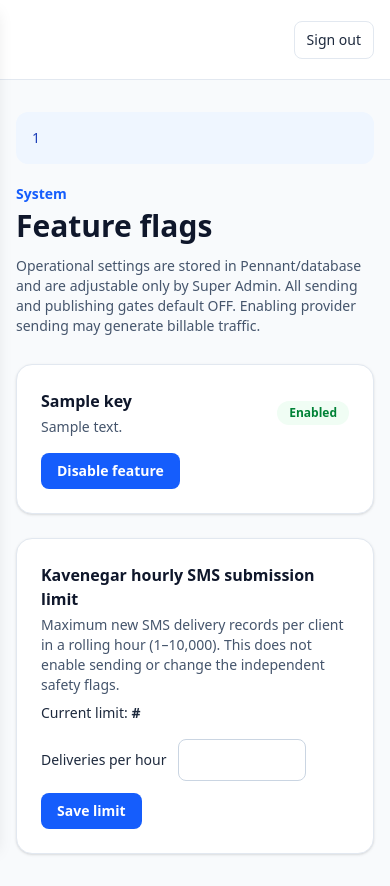
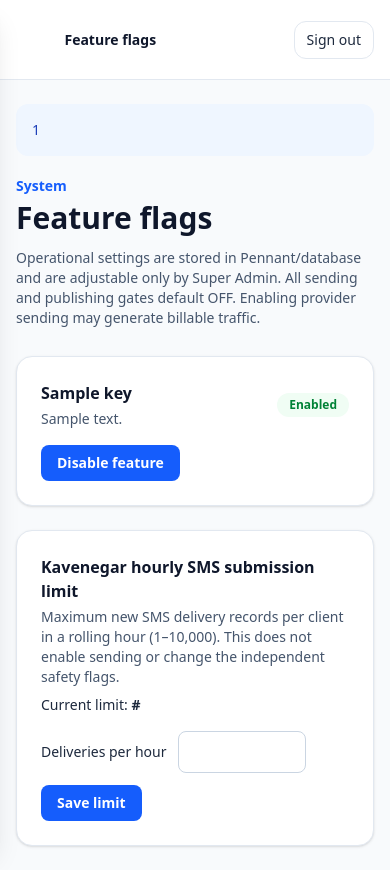
Before and after one commit to satrapit/arsamnet-relay, a Laravel app: template resources/views/admin/feature-flags.blade.php in a window 390 px wide. After the commit the page ends 853 px from the top, so only its background shows below. Run offline with Laravel 12, Linux system fonts and the light colour scheme; a user stored in the database is signed in; tables that the repository leaves empty hold one stand-in row (values such as "Sample post"); the template is opened without the code that fills it: most values are stand-ins (such as "Sample title", 1, 10 or a date in 2020); style sheets or scripts are compiled from the project's sources; some libraries are stand-ins or nearby versions; some web fonts are replaced.

Commit message:
feat(ui): refine responsive navigation, compact header and dashboard shell

```diff
--- a/resources/views/layouts/app.blade.php
+++ b/resources/views/layouts/app.blade.php
@@ -9,21 +9,21 @@
 <body class="min-h-screen bg-slate-50 font-sans text-slate-800 antialiased">
 <div class="min-h-screen lg:flex">
     <button type="button" data-sidebar-backdrop class="fixed inset-0 z-40 hidden bg-slate-950/40 lg:hidden" aria-label="Dismiss navigation"></button>
-    <aside id="platform-sidebar" data-sidebar aria-label="Platform navigation" class="fixed inset-y-0 start-0 z-50 w-72 shrink-0 -translate-x-full overflow-y-auto border-e border-slate-200 bg-white p-5 shadow-lg transition-transform duration-200 ease-out lg:static lg:min-h-screen lg:w-64 lg:translate-x-0 lg:shadow-none">
+    <aside id="platform-sidebar" data-sidebar aria-label="Platform navigation" class="fixed inset-y-0 start-0 z-50 w-72 shrink-0 -translate-x-full overflow-y-auto border-e border-slate-200 bg-white p-5 shadow-xl transition-transform duration-300 ease-out lg:sticky lg:top-0 lg:h-screen lg:w-64 lg:translate-x-0 lg:shadow-none">
         <div class="mb-5 flex justify-end lg:hidden"><button type="button" data-sidebar-close class="rounded-lg p-2 text-slate-600 hover:bg-slate-100" aria-label="Close navigation"><i class="fa-solid fa-xmark" aria-hidden="true"></i></button></div>
-        <div class="mb-8 flex items-center gap-3 text-lg font-bold text-slate-900">
-            <span class="flex size-10 items-center justify-center rounded-xl bg-blue-600 text-white"><i class="fa-solid fa-paper-plane" aria-hidden="true"></i></span>Arsam Relay
+        <div class="mb-9 flex items-center gap-3 border-b border-slate-100 pb-6 text-lg font-bold tracking-tight text-slate-900">
+            <span class="flex size-11 items-center justify-center rounded-2xl bg-blue-700 text-white shadow-sm shadow-blue-200"><i class="fa-solid fa-paper-plane" aria-hidden="true"></i></span>Arsam Relay
         </div>
         <nav aria-label="Primary navigation" class="grid gap-2 text-sm">
-            <a class="rounded-xl px-4 py-3 hover:bg-blue-50 {{ request()->routeIs('dashboard') ? 'bg-blue-50 font-semibold text-blue-700' : '' }}" href="{{ route('dashboard') }}"><i class="fa-solid fa-gauge-high mr-2" aria-hidden="true"></i>Overview</a>
+            <a class="flex min-h-11 items-center rounded-xl px-4 py-3 transition-colors hover:bg-blue-50 {{ request()->routeIs('dashboard') ? 'bg-blue-50 font-semibold text-blue-700' : '' }}" href="{{ route('dashboard') }}"><i class="fa-solid fa-gauge-high mr-2" aria-hidden="true"></i>Overview</a>
             @can('clients.manage')
-            <a class="rounded-xl px-4 py-3 hover:bg-blue-50 {{ request()->routeIs('clients.*') ? 'bg-blue-50 font-semibold text-blue-700' : '' }}" href="{{ route('clients.index') }}"><i class="fa-solid fa-users mr-2" aria-hidden="true"></i>Clients</a>
+            <a class="flex min-h-11 items-center rounded-xl px-4 py-3 transition-colors hover:bg-blue-50 {{ request()->routeIs('clients.*') ? 'bg-blue-50 font-semibold text-blue-700' : '' }}" href="{{ route('clients.index') }}"><i class="fa-solid fa-users mr-2" aria-hidden="true"></i>Clients</a>
             @endcan
             @can('security.monitor')
-            <a class="rounded-xl px-4 py-3 hover:bg-blue-50 {{ request()->routeIs('security-monitor.*') ? 'bg-blue-50 font-semibold text-blue-700' : '' }}" href="{{ route('security-monitor.index') }}"><i class="fa-solid fa-shield-halved mr-2" aria-hidden="true"></i>Security monitor</a>
+            <a class="flex min-h-11 items-center rounded-xl px-4 py-3 transition-colors hover:bg-blue-50 {{ request()->routeIs('security-monitor.*') ? 'bg-blue-50 font-semibold text-blue-700' : '' }}" href="{{ route('security-monitor.index') }}"><i class="fa-solid fa-shield-halved mr-2" aria-hidden="true"></i>Security monitor</a>
             @endcan
             @can('feature-flags.view')
-            <a class="rounded-xl px-4 py-3 hover:bg-blue-50 {{ request()->routeIs('feature-flags.*') ? 'bg-blue-50 font-semibold text-blue-700' : '' }}" href="{{ route('feature-flags.index') }}"><i class="fa-solid fa-toggle-on mr-2" aria-hidden="true"></i>Feature flags</a>
+            <a class="flex min-h-11 items-center rounded-xl px-4 py-3 transition-colors hover:bg-blue-50 {{ request()->routeIs('feature-flags.*', 'settings.*') ? 'bg-blue-50 font-semibold text-blue-700' : '' }}" href="{{ route('feature-flags.index') }}"><i class="fa-solid fa-toggle-on mr-2" aria-hidden="true"></i>Feature flags</a>
             @endcan
         </nav>
         <div class="mt-12 border-t border-slate-100 pt-6 text-xs text-slate-500">v0.1.0-alpha.1 · Internal preview</div>
@@ -31,13 +31,13 @@
     <div class="min-w-0 flex-1">
         <header class="flex min-h-20 items-center justify-between border-b border-slate-200 bg-white px-4 sm:px-8">
             <button type="button" data-sidebar-toggle aria-controls="platform-sidebar" aria-expanded="false" class="rounded-lg p-3 text-slate-700 hover:bg-slate-100 lg:hidden" aria-label="Toggle navigation"><i class="fa-solid fa-bars" aria-hidden="true"></i></button>
-            <span class="hidden font-semibold text-slate-900 lg:inline">Dashboard</span>
-            <div class="flex items-center gap-4 text-sm">
+            <div class="flex min-w-0 flex-1 items-center gap-2 ps-3 lg:ps-0"><span class="text-sm font-semibold text-slate-900">@yield('title', 'Dashboard')</span><span class="hidden text-xs text-slate-400 sm:inline">/ Arsam Relay</span></div>
+            <div class="flex shrink-0 items-center gap-3 text-sm">
                 <span class="hidden text-slate-600 sm:inline">{{ auth()->user()->name }}</span>
-                <form method="POST" action="{{ route('logout') }}">@csrf <button type="submit" class="rounded-lg border border-slate-200 px-3 py-2 hover:bg-slate-50">Sign out</button></form>
+                <form method="POST" action="{{ route('logout') }}">@csrf <button type="submit" class="rounded-xl border border-slate-200 px-3 py-2 font-medium transition-colors hover:bg-slate-50">Sign out</button></form>
             </div>
         </header>
-        <main class="mx-auto max-w-7xl px-4 py-8 sm:px-8">
+        <main class="mx-auto max-w-[1440px] px-4 py-6 sm:px-6 lg:px-9 lg:py-9">
             @if(session('status')) <p role="status" class="mb-5 rounded-xl bg-blue-50 p-4 text-sm text-blue-800">{{ session('status') }}</p> @endif
             @yield('content')
         </main>
```
